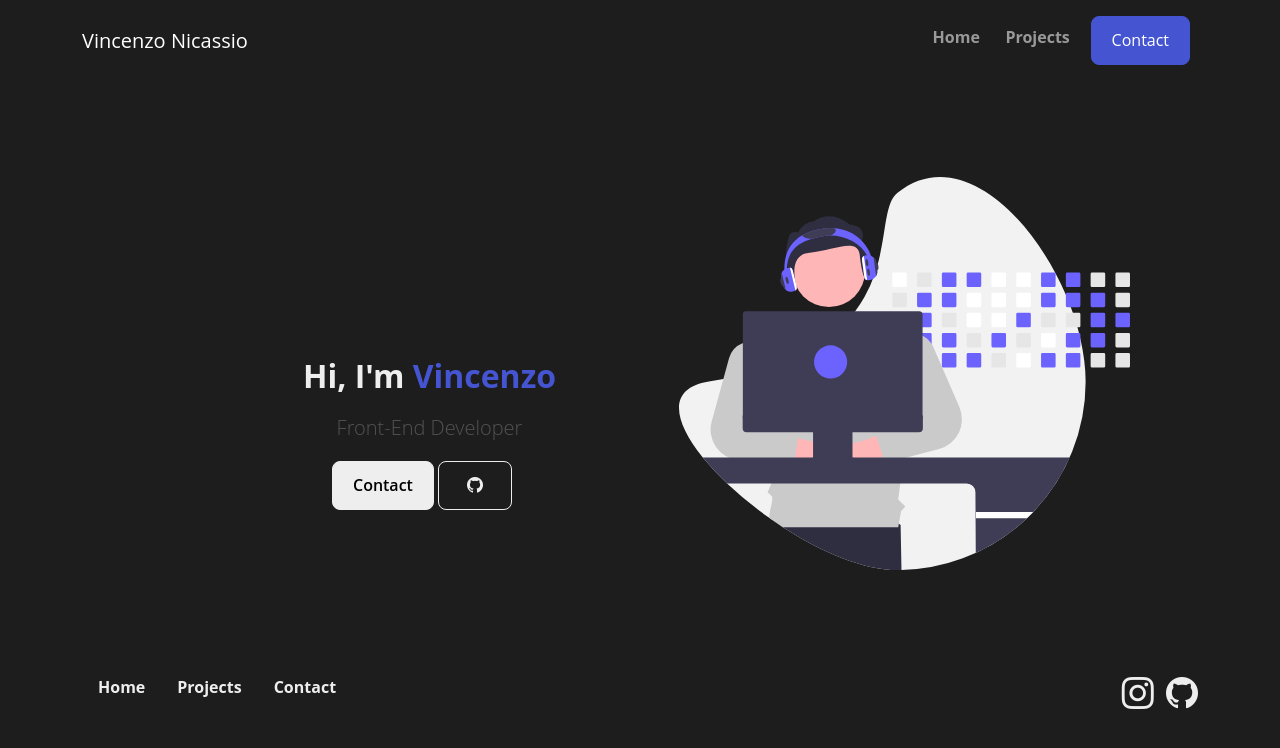
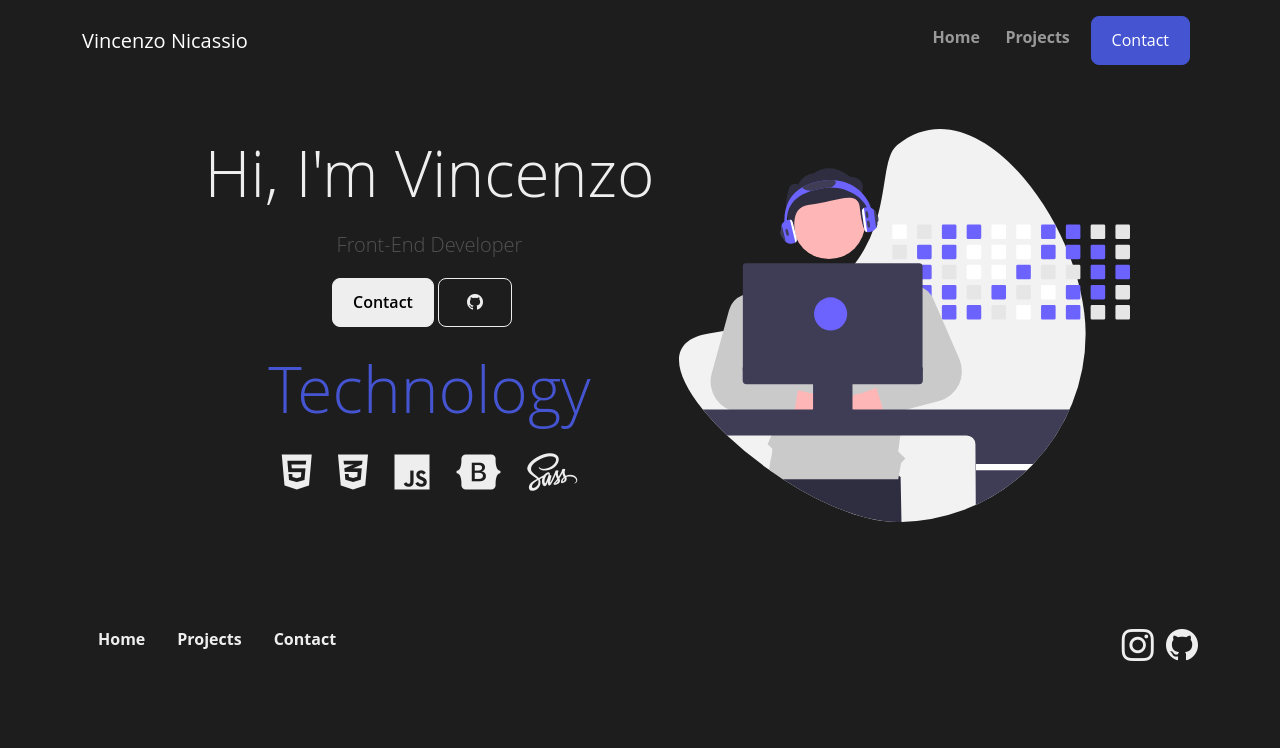
Before and after one commit to tiubarore/dev-portfolio, a website: page index.html in a window 1280 px wide. Shown: the top 748 px of the page. Drawn offline with nearby package versions, Linux system fonts and the light colour scheme.

Commit message:
edited project

```diff
--- a/index.html
+++ b/index.html
@@ -53,13 +53,13 @@
     <!-- Hero -->
 
     <header>
-      <div class="container mt-md-6 ms-md-8">
+      <div class="container mt-md-5 ms-md-8">
         <div class="row">
           <div
-            class="col-md-5 col-12 d-md-block d-flex align-content-center justify-content-center flex-column mt-md-0 mt-md-4 mt-7"
+            class="col-md-5 col-12 d-md-block d-flex align-content-center justify-content-center flex-column mt-md-0 mt-7"
           >
-            <h1 class="fs-2 text-light mt-md-6 text-center">
-              Hi, I'm <span class="text-primary">Vincenzo</span>
+            <h1 class="display-3 text-light text-center">
+              Hi, I'm <span>Vincenzo</span>
             </h1>
             <p class="lead ms-md-0 text-light opacity-25 text-center">
               Front-End Developer
@@ -75,6 +75,14 @@
               class="btn btn-outline-light"
               ><i class="bi bi-github ms-2 me-2"></i
             ></a>
+            <h1 class="mt-4 display-3 text-center text-primary">Technology</h1>
+            <h1 class="text-center">
+              <i class="fa-brands fa-html5 text-light p-2"></i>
+              <i class="fa-brands fa-css3-alt text-light p-2"></i>
+              <i class="fa-brands fa-js text-light p-2"></i>
+              <i class="fa-brands fa-bootstrap text-light p-2"></i>
+              <i class="fa-brands fa-sass text-light p-2"></i>
+            </h1>
           </div>
           <div class="col-md-5">
             <div class="image-container">
```
Also changed, not shown: project.html (+6 -10 lines), images/vera.png (added).
